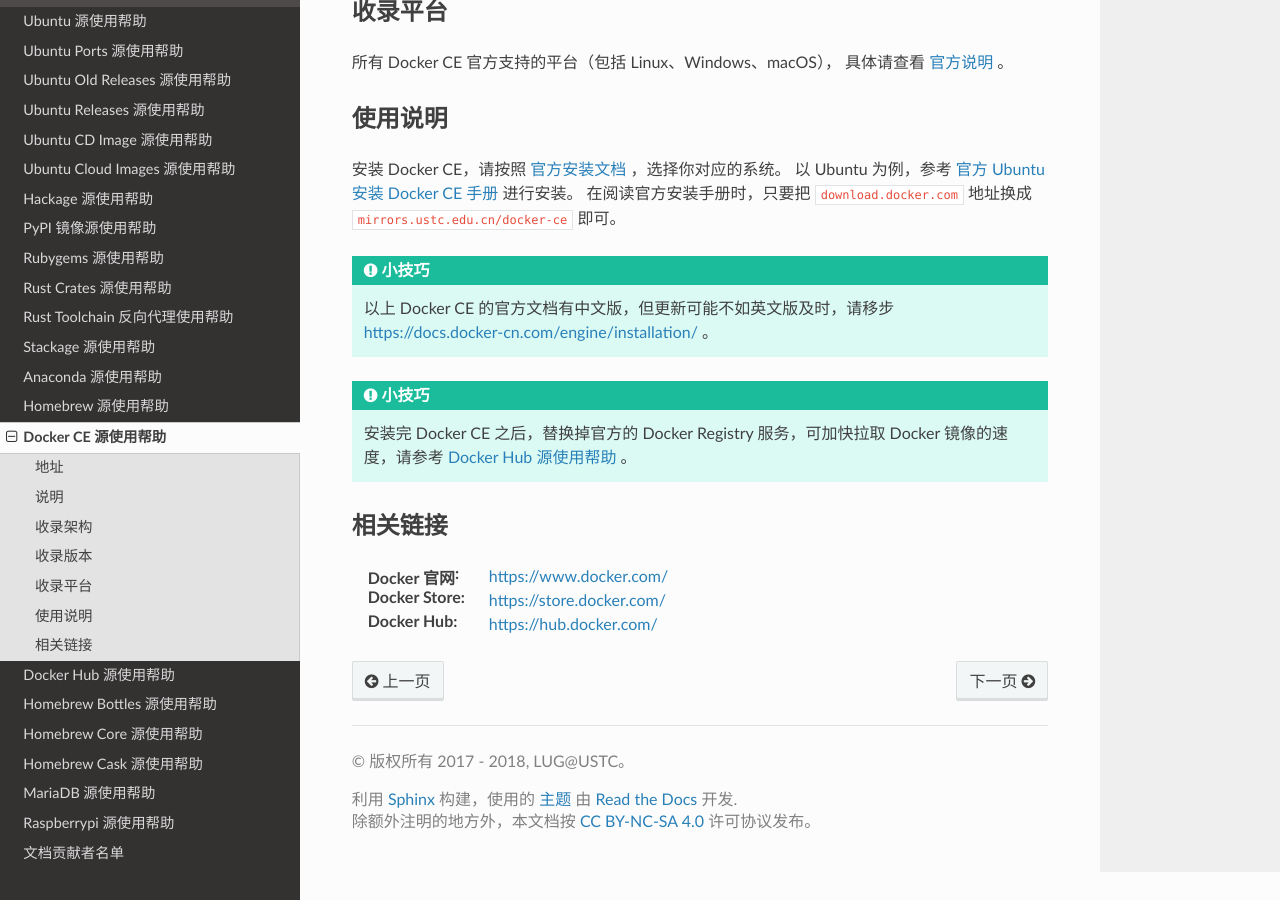
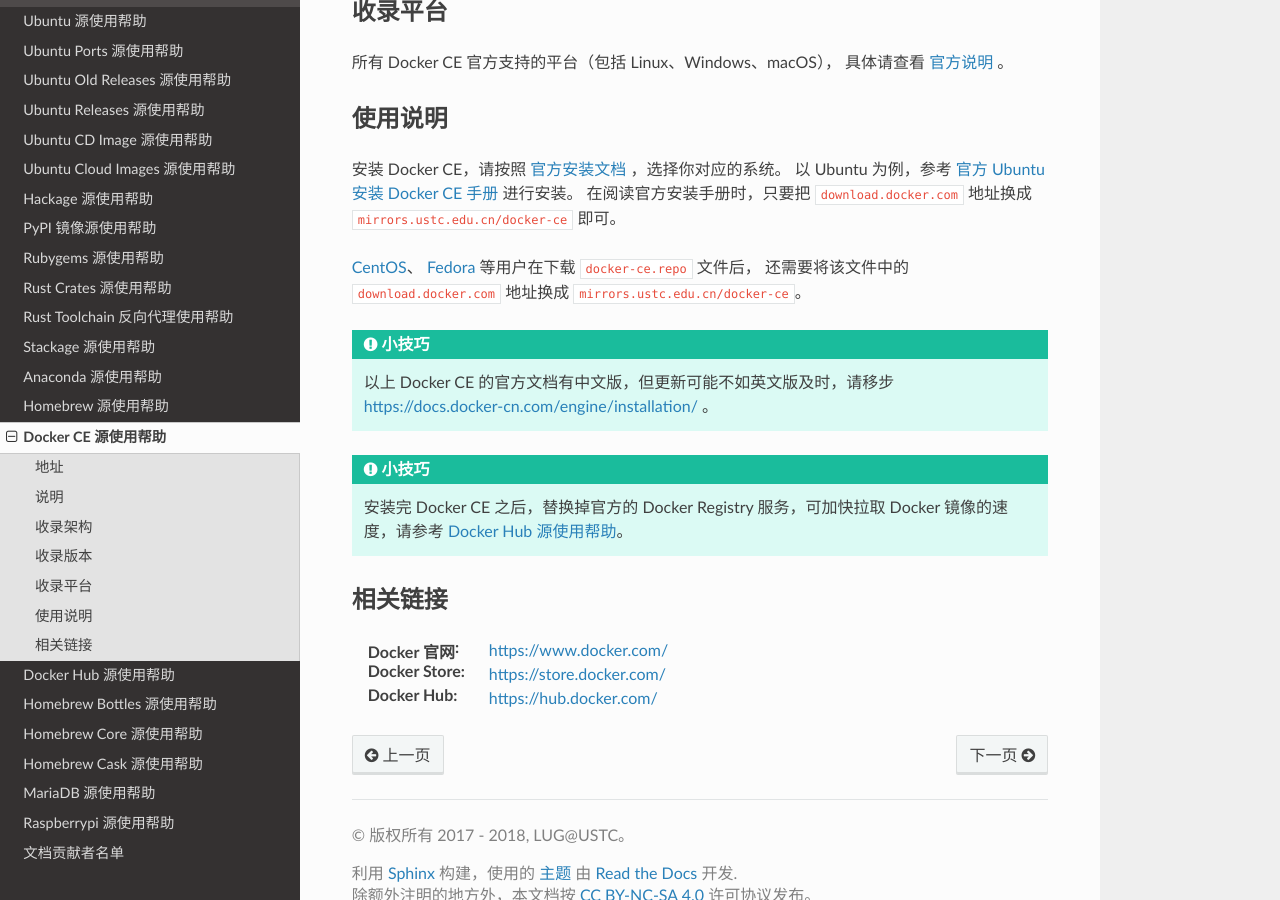
Before and after one commit to ustclug/mirrorhelp, a Sphinx documentation site: the page built from source/docker-ce.rst, in a window 1280 px wide and 900 px high, scrolled down 604 px. Built offline with Sphinx 7.4.7 and the Read the Docs theme 2.0.0, drawn with Linux system fonts in a browser that asks for light colours; pages that are not in the unit, such as notebooks, are missing from menus.

Commit message:
update docker-ce
closes: #88

Signed-off-by: Shengjing Zhu <i@zhsj.me>

```diff
--- a/source/docker-ce.rst
+++ b/source/docker-ce.rst
@@ -35,11 +35,15 @@
 以 Ubuntu 为例，参考 `官方 Ubuntu 安装 Docker CE 手册 <https://docs.docker.com/engine/installation/linux/docker-ce/ubuntu/>`_ 进行安装。
 在阅读官方安装手册时，只要把 ``download.docker.com`` 地址换成 ``mirrors.ustc.edu.cn/docker-ce`` 即可。
 
+`CentOS <https://docs.docker.com/engine/installation/linux/docker-ce/centos/>`_、
+`Fedora <https://docs.docker.com/engine/installation/linux/docker-ce/fedora/>`_ 等用户在下载 :file:`docker-ce.repo` 文件后，
+还需要将该文件中的 ``download.docker.com`` 地址换成 ``mirrors.ustc.edu.cn/docker-ce``。
+
 .. tip::
     以上 Docker CE 的官方文档有中文版，但更新可能不如英文版及时，请移步 https://docs.docker-cn.com/engine/installation/ 。
 
 .. tip::
-    安装完 Docker CE 之后，替换掉官方的 Docker Registry 服务，可加快拉取 Docker 镜像的速度，请参考 :doc:`dockerhub` 。
+    安装完 Docker CE 之后，替换掉官方的 Docker Registry 服务，可加快拉取 Docker 镜像的速度，请参考 :doc:`dockerhub`。
 
 相关链接
 ========
```
